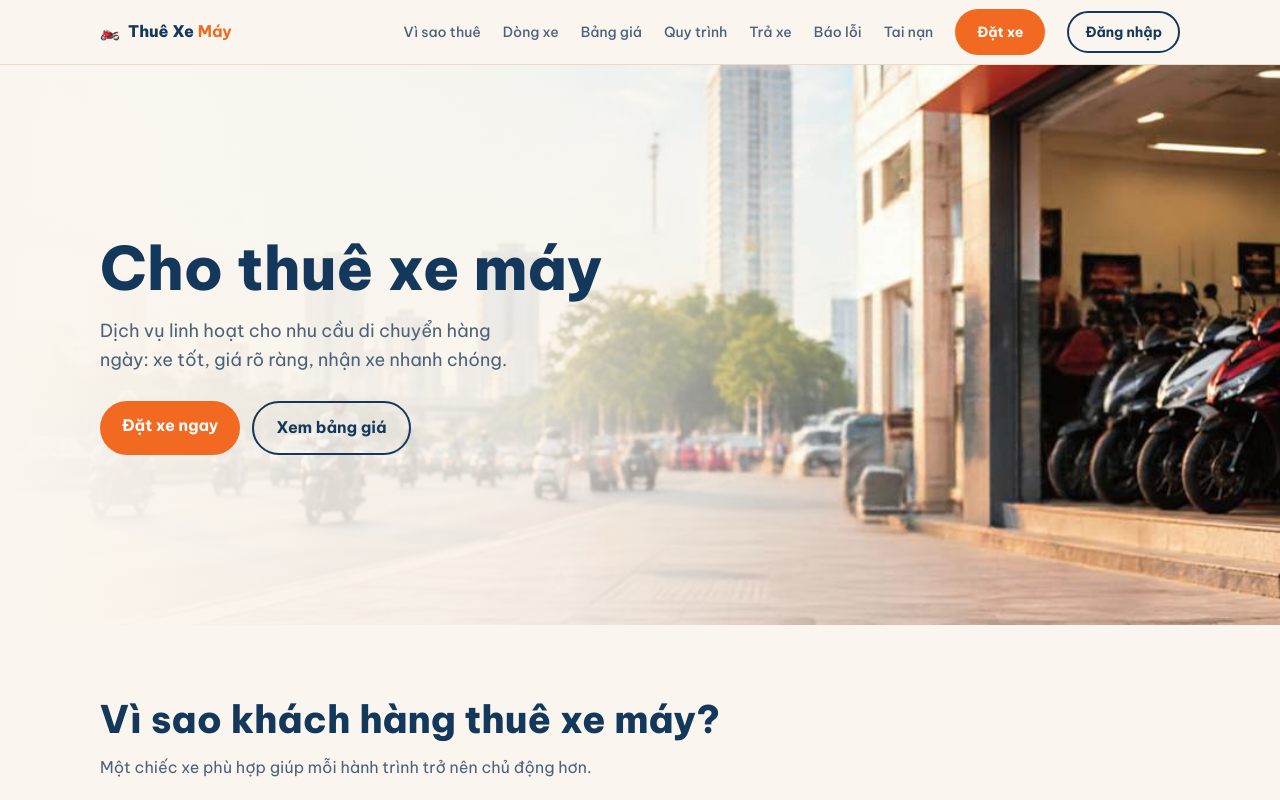
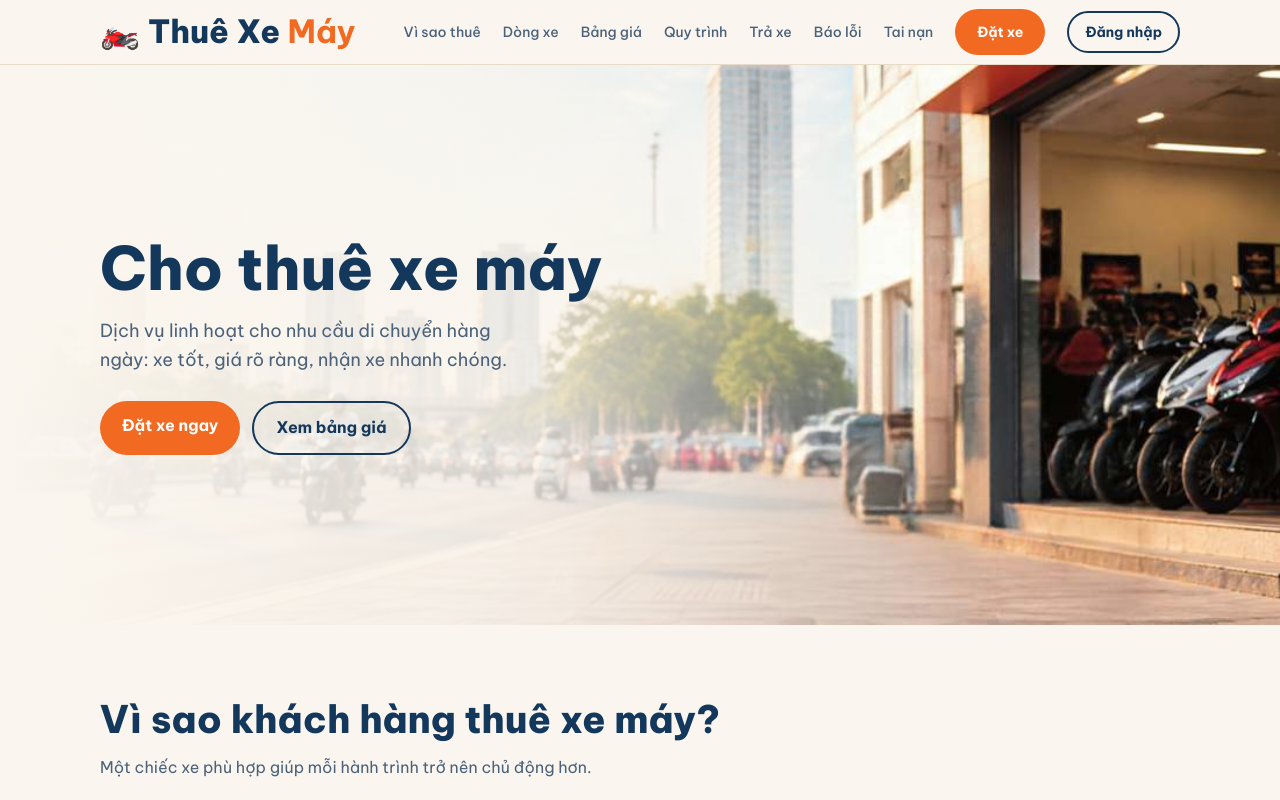
Before and after one commit to nghiemhv123/dotongoc, a plain HTML site: page index.html in a window 1280 px wide. Shown: the top 800 px of the page. Drawn offline with Linux system fonts and the light colour scheme; files whose address does not match are found by name.

Commit message:
Update style.css

```diff
--- a/style.css
+++ b/style.css
@@ -12,6 +12,7 @@ body::before{content:"";position:fixed;inset:0 0 auto;height:env(safe-area-inset
 nav{display:flex;align-items:center;justify-content:space-between;height:64px}
 .logo{font-weight:800;text-decoration:none;display:flex;gap:8px;align-items:center}
 .logo b{color:var(--accent)}
+.logo{font-size: 32px}
 .links{display:flex;gap:22px;align-items:center;font-size:14px;font-weight:500}
 .links a{text-decoration:none;color:var(--muted)}
 .links a:hover{color:var(--accent)}
```
